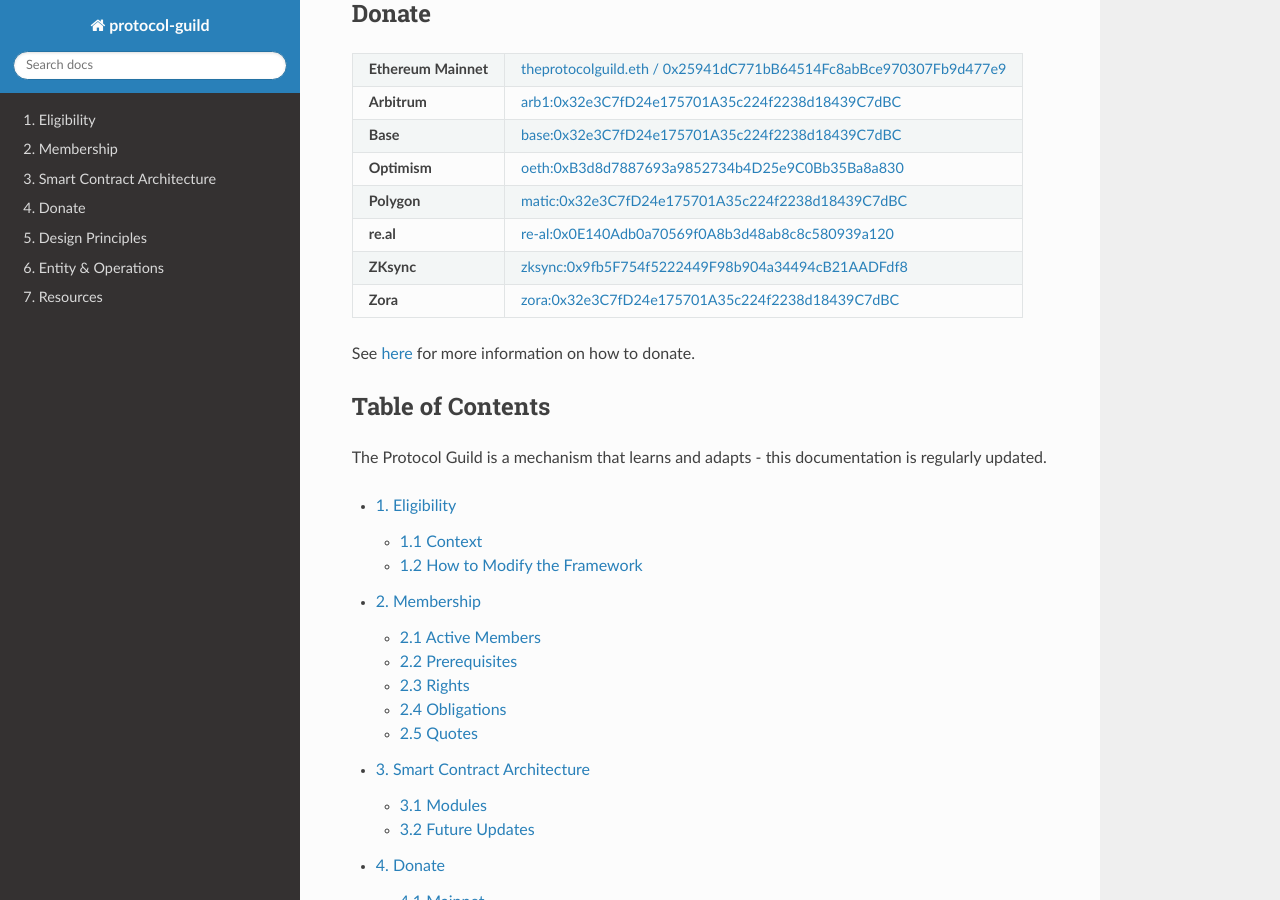
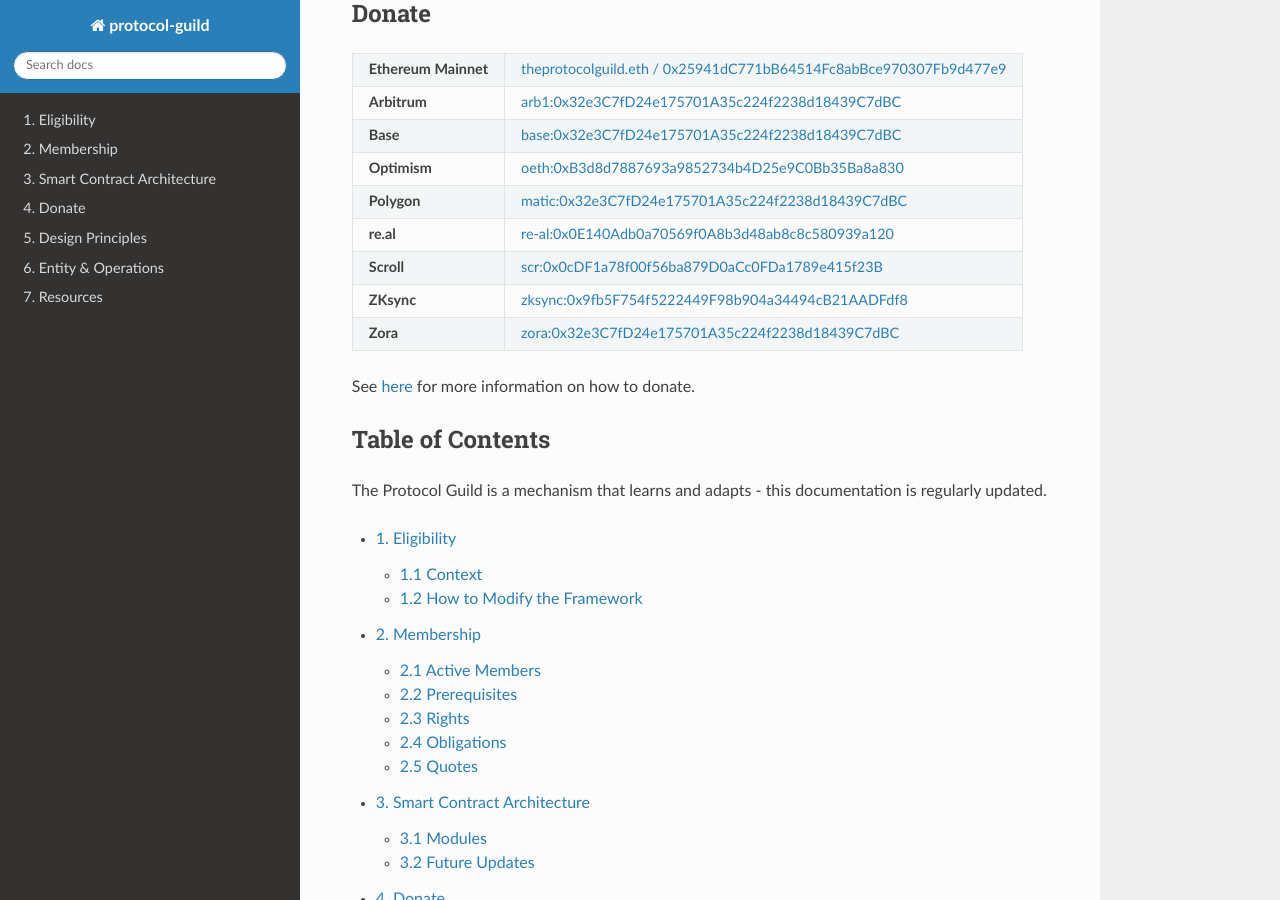
Before and after one commit to protocolguild/documentation, a Sphinx documentation site: the page built from docs/index.rst, in a window 1280 px wide and 900 px high, scrolled down 739 px. Built offline with Sphinx 7.4.7 and the Read the Docs theme 3.1.0, drawn with Linux system fonts in a browser that asks for light colours.

Commit message:
Add Scroll

```diff
--- a/docs/index.rst
+++ b/docs/index.rst
@@ -30,6 +30,8 @@
 +----------------------+----------------------------------------------------------------------+
 | **re.al**            | `re-al:0x0E140Adb0a70569f0A8b3d48ab8c8c580939a120`_                  |
 +----------------------+----------------------------------------------------------------------+
+| **Scroll**           | `scr:0x0cDF1a78f00f56ba879D0aCc0FDa1789e415f23B`_                    |
++----------------------+----------------------------------------------------------------------+
 | **ZKsync**           | `zksync:0x9fb5F754f5222449F98b904a34494cB21AADFdf8`_                 |
 +----------------------+----------------------------------------------------------------------+
 | **Zora**             | `zora:0x32e3C7fD24e175701A35c224f2238d18439C7dBC`_                   |
@@ -38,9 +40,10 @@
 .. _theprotocolguild.eth / 0x25941dC771bB64514Fc8abBce970307Fb9d477e9: https://app.splits.org/accounts/0x25941dc771bb64514fc8abbce970307fb9d477e9
 .. _arb1:0x32e3C7fD24e175701A35c224f2238d18439C7dBC: https://app.safe.global/balances?safe=arb1:0x32e3C7fD24e175701A35c224f2238d18439C7dBC
 .. _base:0x32e3C7fD24e175701A35c224f2238d18439C7dBC: https://app.safe.global/balances?safe=base:0x32e3C7fD24e175701A35c224f2238d18439C7dBC
-.. _oeth:0xB3d8d7887693a9852734b4D25e9C0Bb35Ba8a830: https://app.splits.org/accounts/0xB3d8d7887693a9852734b4D25e9C0Bb35Ba8a830/?chainId=10
+.. _oeth:0xB3d8d7887693a9852734b4D25e9C0Bb35Ba8a830: https://app.safe.global/balances?safe=oeth:0x32e3C7fD24e175701A35c224f2238d18439C7dBC
 .. _matic:0x32e3C7fD24e175701A35c224f2238d18439C7dBC: https://app.safe.global/balances?safe=matic:0x32e3C7fD24e175701A35c224f2238d18439C7dBC
 .. _re-al:0x0E140Adb0a70569f0A8b3d48ab8c8c580939a120: https://safe.re.al/balances?safe=re-al%3A0x0E140Adb0a70569f0A8b3d48ab8c8c580939a120
+.. _scr:0x0cDF1a78f00f56ba879D0aCc0FDa1789e415f23B: https://app.safe.global/balances?safe=scr:0x0cDF1a78f00f56ba879D0aCc0FDa1789e415f23B
 .. _zksync:0x9fb5F754f5222449F98b904a34494cB21AADFdf8: https://app.safe.global/balances?safe=zksync:0x9fb5F754f5222449F98b904a34494cB21AADFdf8
 .. _zora:0x32e3C7fD24e175701A35c224f2238d18439C7dBC: https://safe.optimism.io/balances?safe=zora:0x32e3C7fD24e175701A35c224f2238d18439C7dBC
 
```
